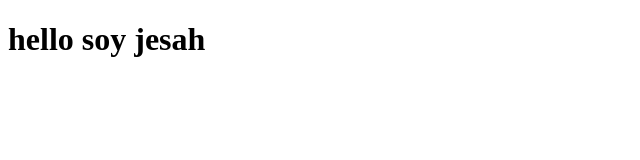
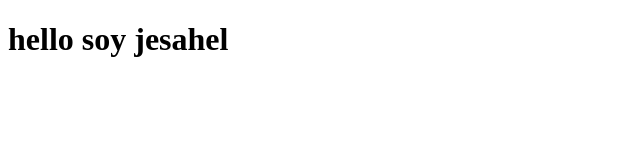
Before and after one commit to missyctrlzgit/Repo1, a plain HTML site: page INDEX.html in a window 1280 px wide. Shown: the full height of the page, 0-640 px from the left. Drawn offline with Linux system fonts and the light colour scheme.

Commit message:
pokniendo mi nombre completo INDEX.html

```diff
--- a/INDEX.html
+++ b/INDEX.html
@@ -7,7 +7,7 @@
 </head>
 <body>
     <h1>
-        hello soy jesah
+        hello soy jesahel
     </h1>
 </body>
 </html>
```
